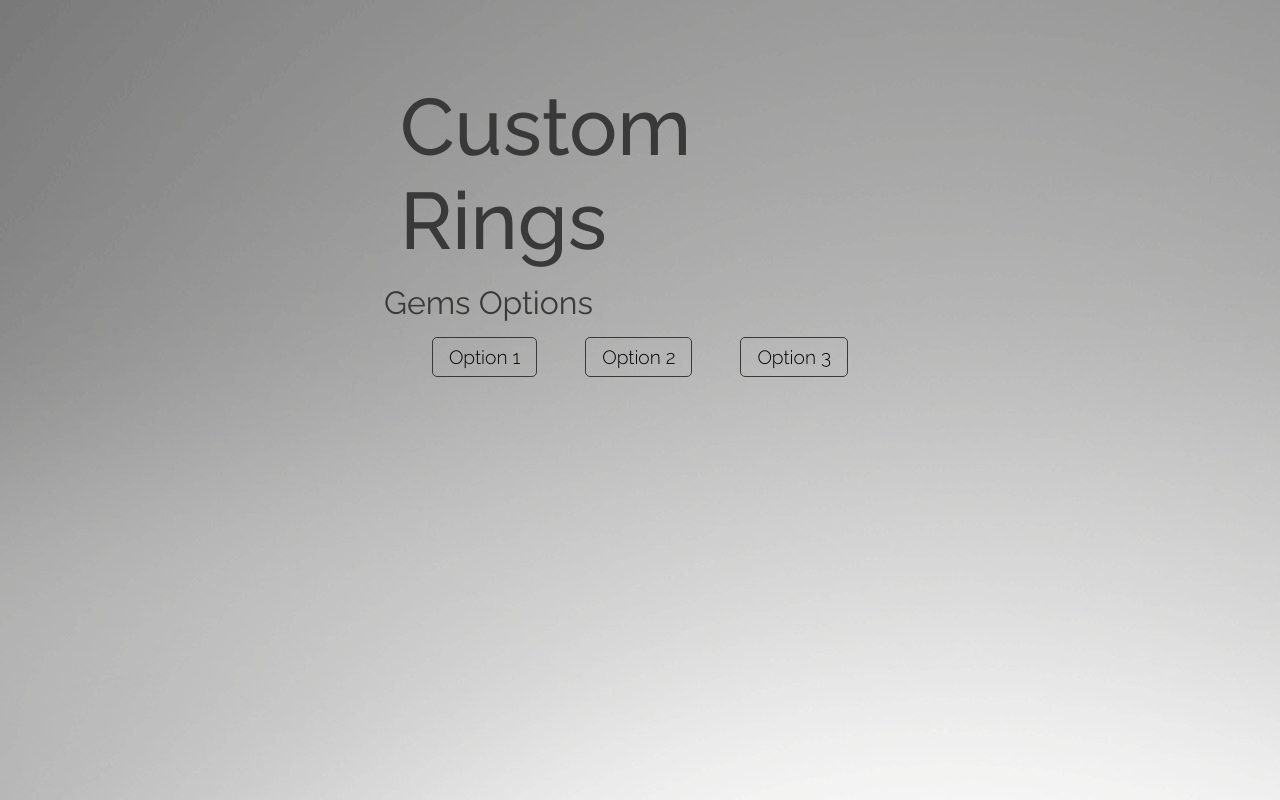
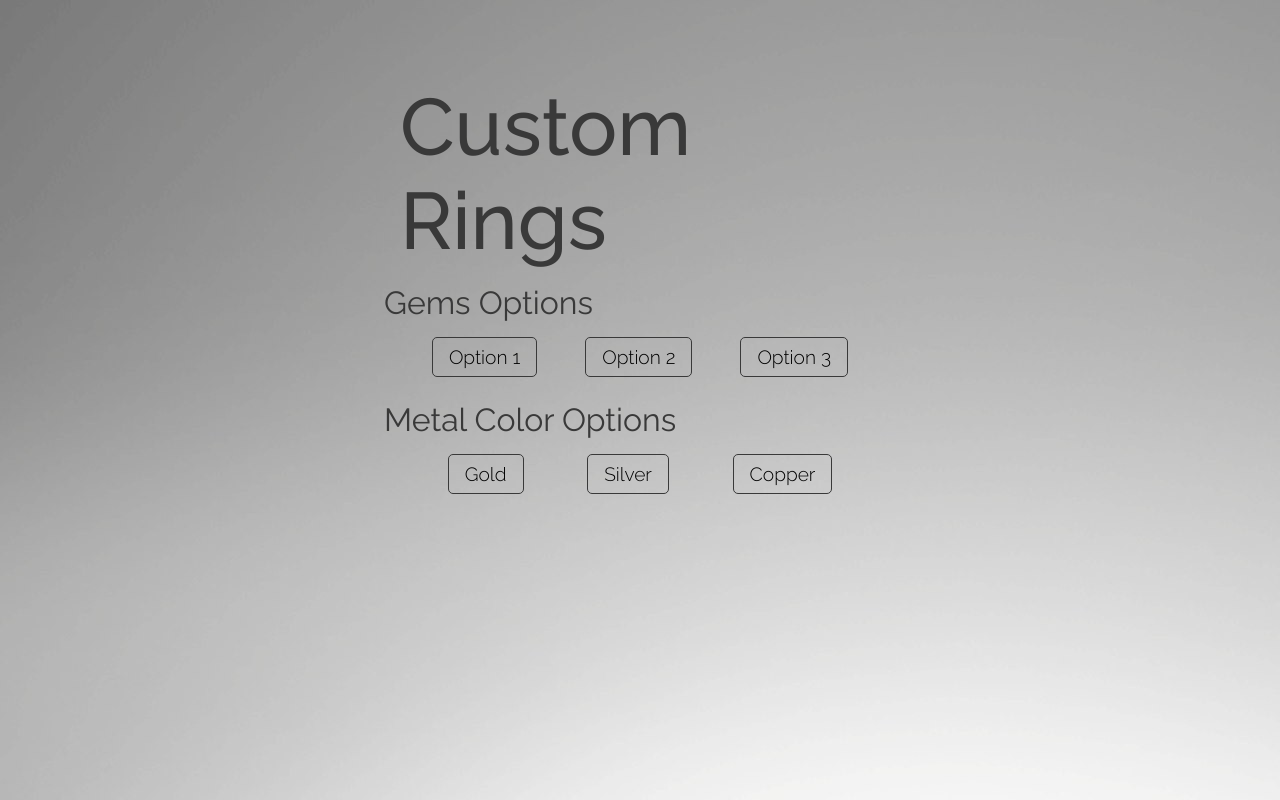
Before and after one commit to MarcoRosselDev/3d-project-03, a React (Create React App) app: page / in a window 1280 px wide. Built offline with nearby package versions, Linux system fonts and the light colour scheme.

Commit message:
metal color options successful

```diff
--- /dev/null
+++ b/src/components/Properties/Options/MetalColor/MetalColor.elements.js
@@ -0,0 +1,7 @@
+import styled from "styled-components";
+import { OptionGemContainer, OptionGemDetails } from "../Gem/Gem.elements";
+
+export const OptionMetalColorContainer = styled(OptionGemContainer)`
+  margin-top: 1.5rem;
+`;
+export const OptionMetalColorDetails = styled(OptionGemDetails)``;
--- /dev/null
+++ b/src/components/Properties/Options/MetalColor/MetalColor.js
@@ -0,0 +1,20 @@
+import React from "react";
+import {
+  OptionMetalColorContainer,
+  OptionMetalColorDetails,
+} from "./MetalColor.elements";
+
+const MetalColor = () => {
+  return (
+    <OptionMetalColorContainer>
+      <h2>Metal Color Options</h2>
+      <OptionMetalColorDetails>
+        <h4>Gold</h4>
+        <h4>Silver</h4>
+        <h4>Copper</h4>
+      </OptionMetalColorDetails>
+    </OptionMetalColorContainer>
+  );
+};
+
+export default MetalColor;
--- a/src/components/Properties/Properties.js
+++ b/src/components/Properties/Properties.js
@@ -1,6 +1,7 @@
 import React from "react";
 import { PropertiesContainer, PropertiesWrapper } from "./Properties.elements";
 import Gem from "./Options/Gem/Gem";
+import MetalColor from "./Options/MetalColor/MetalColor";
 
 const Properties = () => {
   return (
@@ -8,6 +9,7 @@ const Properties = () => {
       <PropertiesWrapper>
         <h1>Custom Rings</h1>
         <Gem />
+        <MetalColor />
       </PropertiesWrapper>
     </PropertiesContainer>
   );
```
